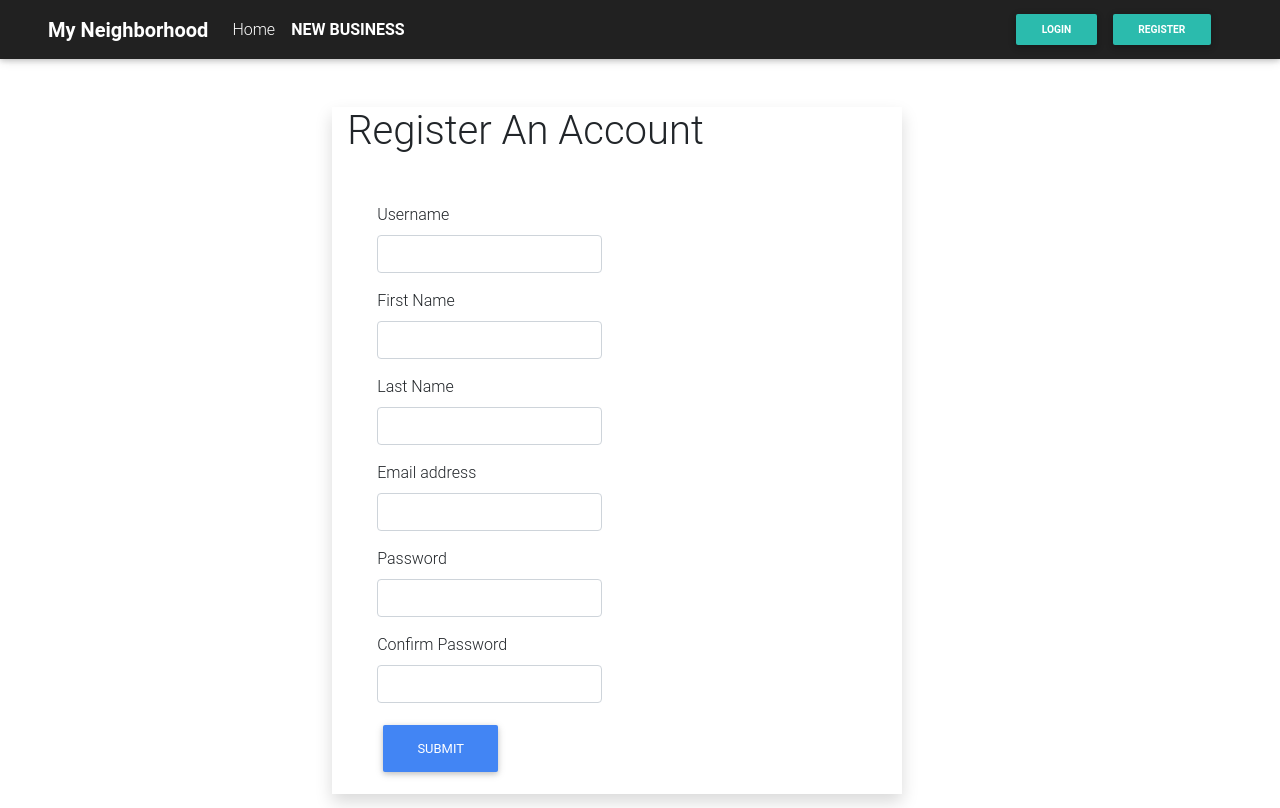
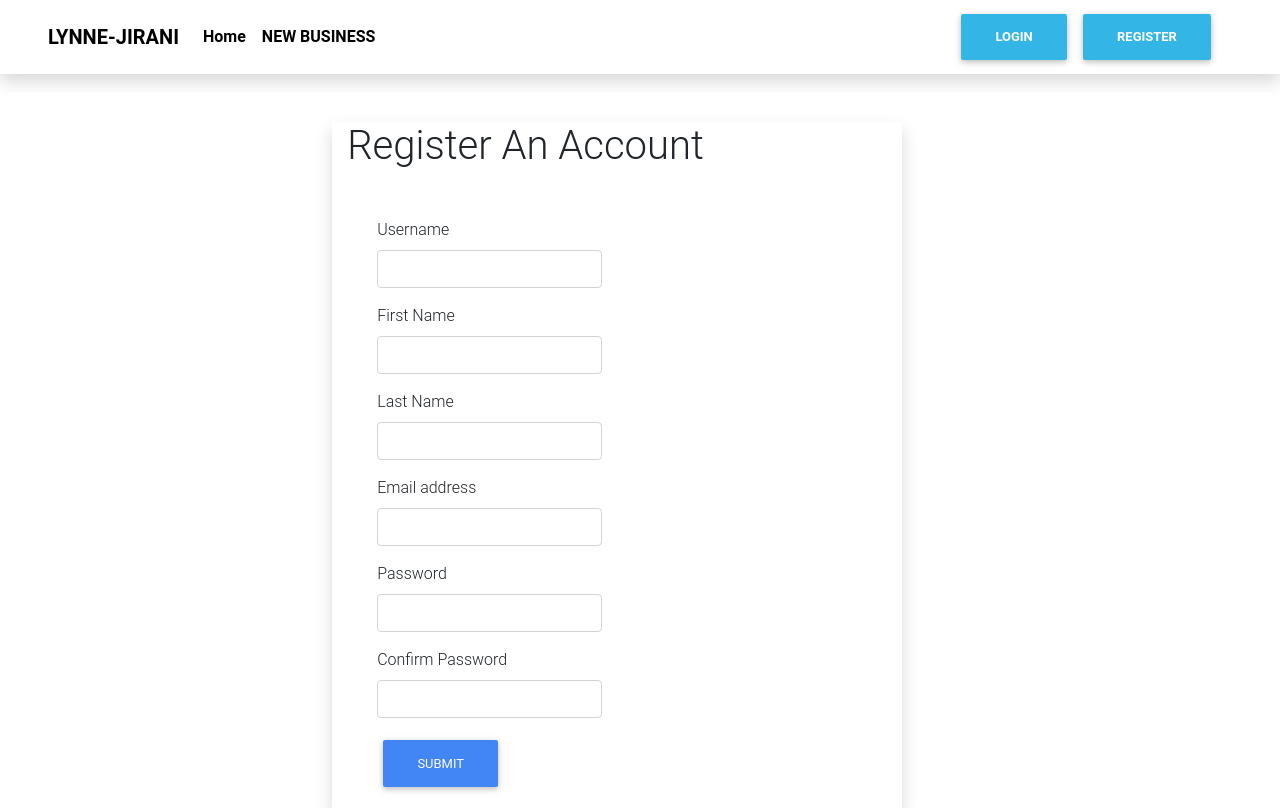
Before and after one commit to linetlucy-genchabe/Neighbourhood-Trends, a Django app: page /register/ in a window 1280 px wide. Shown: the top 808 px of the page. Run offline with Django 3.2, Linux system fonts and the light colour scheme; some libraries are stand-ins or nearby versions.

Commit message:
styled navbar links and buttons

```diff
--- a/trends/templates/navbar.html
+++ b/trends/templates/navbar.html
@@ -1,7 +1,7 @@
-<nav class="pl-5 pr-5 navbar navbar-expand-lg navbar-dark bg-dark sticky-top">
+<nav class="pl-5 pr-5 navbar navbar-expand-lg  bg-white shadow sticky-top" >
 
     <!-- Navbar brand -->
-    <a class="navbar-brand font-weight-bold" href="{% url 'index' %}">My Neighborhood</a>
+    <a class="navbar-brand font-weight-bold" href="{% url 'index' %}" style="color: black;">LYNNE-JIRANI</a>
 
     <!-- Collapse button -->
     <button class="navbar-toggler" type="button" data-toggle="collapse" data-target="#basicExampleNav"
@@ -14,18 +14,18 @@
 
       <!-- Links -->
       <ul class="navbar-nav mr-auto">
-          <li class="text-white nav-item">
-            <a class="nav-link" href="{% url 'index' %}">Home</a>
+          <li class="text-black nav-item">
+            <a class="nav-link font-weight-bold" href="{% url 'index' %}" style="color: black;">Home</a>
           </li>
 
         </li>
         {% if user.is_authenticated %}
         <li class="nav-item">
-          <a class="nav-link font-weight-bold" href="{%url 'new-post'%}"> NEW POST </a>
+          <a class="nav-link font-weight-bold" href="{%url 'new-post'%}" style="color: black;"> NEW POST </a>
         </li>
         {% endif %}
         <li class="nav-item">
-          <a class="nav-link font-weight-bold" href="{%url 'new-business'%}">NEW BUSINESS</a>
+          <a class="nav-link font-weight-bold" href="{%url 'new-business'%}" style="color: black;">NEW BUSINESS</a>
         </li>
         </ul>
 
@@ -42,7 +42,7 @@
               {% if user.is_authenticated %}
 
               <ul>
-                <li class="dropdown list-unstyled text-white">
+                <li class="dropdown list-unstyled text-black">
                     <a class="nav-link dropdown-toggle" id="navbarDropdownMenuLink-4" data-toggle="dropdown"
                     aria-haspopup="true" aria-expanded="false">
                     <i class="fas fa-user"></i> My Account </a>
@@ -61,8 +61,8 @@
               </ul>
               {% else %}
               <li class="list-unstyled">
-                  <a class='btn btn-sm btn-default font-weight-bold' href="/accounts/login">Login</a>
-                  <a class='btn btn-sm btn-default font-weight-bold' href="/accounts/register">Register</a>
+                  <a class='btn btn-info font-weight-bold' href="/accounts/login">Login</a>
+                  <a class='btn btn-info font-weight-bold' href="/accounts/register">Register</a>
               </li>
 
               {% endif %}
```
